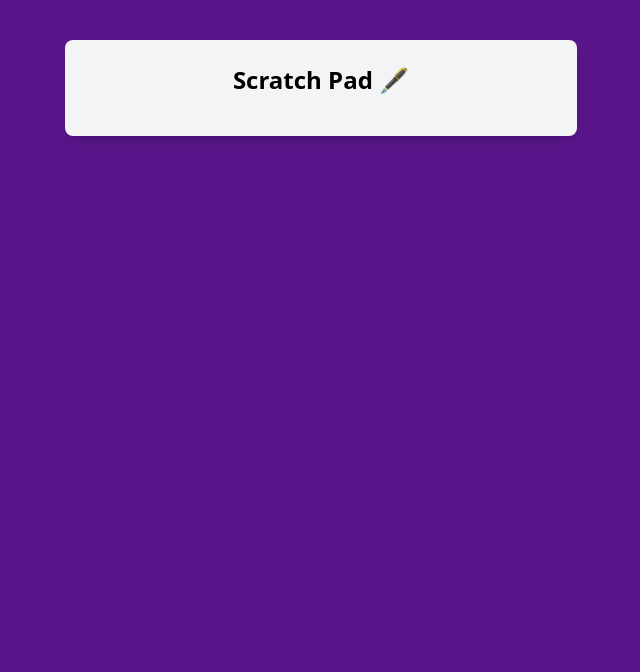
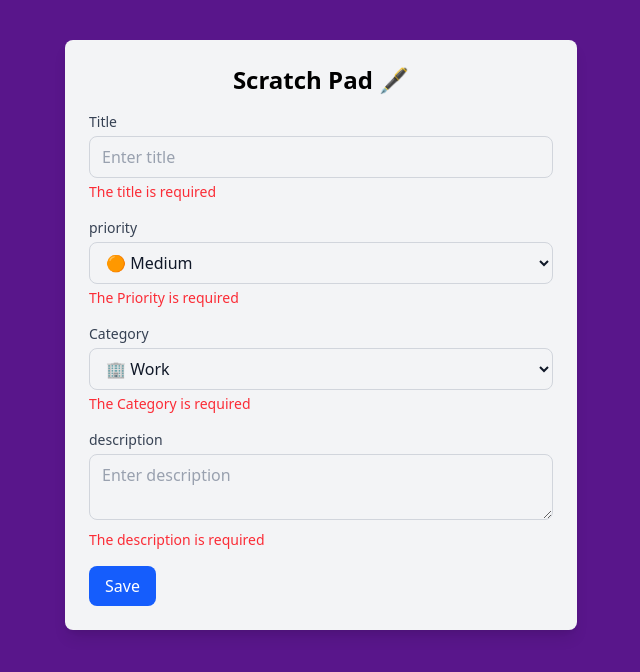
Before and after one commit to EslamKamel89/Scratchpad, a React (Vite) app: page / in a window 1280 px wide. Shown: the top 672 px of the page, without its empty margins (319-959 px from the left). Built offline with nearby package versions, Linux system fonts and the light colour scheme.

Commit message:
feat(ui): implement note form with validation - Add form fields for title, priority, category, description - Define shared input, label, error, and button styles

```diff
--- a/src/components/NoteForm.tsx
+++ b/src/components/NoteForm.tsx
@@ -1,10 +1,78 @@
-import type { ReactNode } from "react";
+import { useState, type ReactNode } from "react";
 
 type NoteFormProps = {
   children?: ReactNode;
 };
 const NoteForm = ({ children }: NoteFormProps) => {
-  return <div></div>;
+  const [title, setTitle] = useState<string>("");
+  const [priority, setPriority] = useState<string>("Medium");
+  const [category, setCategory] = useState<string>("Work");
+  const [description, setDescription] = useState("");
+  return (
+    <form>
+      <div className="mb-4">
+        <label htmlFor="title" className="label">
+          Title
+        </label>
+        <input
+          type="text"
+          id="title"
+          value={title}
+          onChange={(e) => setTitle(e.target.value)}
+          className="input"
+          placeholder="Enter title"
+        />
+        <p className="error">The title is required</p>
+      </div>
+      <div className="mb-4">
+        <label htmlFor="priority" className="label">
+          priority
+        </label>
+        <select
+          id="priority"
+          value={priority}
+          onChange={(e) => setPriority(e.target.value)}
+          className="input"
+        >
+          <option value="High">🔴 High</option>
+          <option value="Medium">🟠 Medium</option>
+          <option value="Low">🟢 Low</option>
+        </select>
+        <p className="error">The Priority is required</p>
+      </div>
+
+      <div className="mb-4">
+        <label htmlFor="category" className="label">
+          Category
+        </label>
+        <select
+          id="category"
+          value={category}
+          onChange={(e) => setCategory(e.target.value)}
+          className="input"
+        >
+          <option value="Work">🏢 Work</option>
+          <option value="Personal">🧑‍🦱 Personal</option>
+          <option value="Ideas">🧠 Ideas</option>
+        </select>
+        <p className="error">The Category is required</p>
+      </div>
+      <div className="mb-4">
+        <label htmlFor="description" className="label">
+          description
+        </label>
+        <textarea
+          id="description"
+          value={description}
+          onChange={(e) => setDescription(e.target.value)}
+          className="input"
+          placeholder="Enter description"
+        />
+        <p className="error">The description is required</p>
+      </div>
+      <button className="btn">Save</button>
+    </form>
+  );
 };
 
 export default NoteForm;
--- a/src/index.css
+++ b/src/index.css
@@ -3,3 +3,18 @@
 body {
   @apply bg-purple-900;
 }
+
+.input {
+  @apply w-full rounded-lg border border-gray-300 px-3 py-2 text-gray-900 placeholder-gray-400 focus:border-blue-500 focus:ring-2 focus:ring-blue-500 focus:outline-none;
+}
+
+.label {
+  @apply mb-1 block text-sm font-medium text-gray-700;
+}
+.error {
+  @apply mt-1 text-sm text-red-500;
+}
+
+.btn {
+  @apply cursor-pointer rounded-lg bg-blue-600 px-4 py-2 font-medium text-white transition duration-150 ease-in-out hover:bg-blue-700 focus:ring-2 focus:ring-blue-500 focus:ring-offset-2 focus:outline-none;
+}
```
